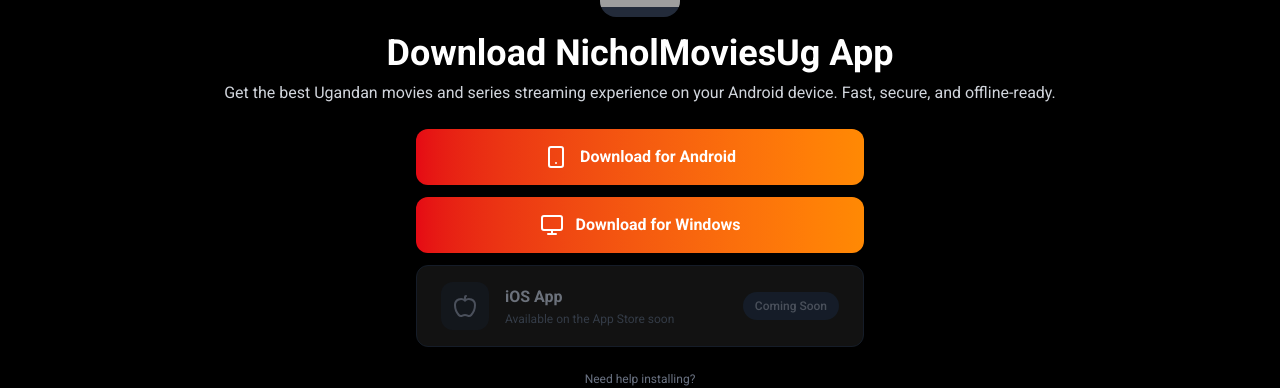
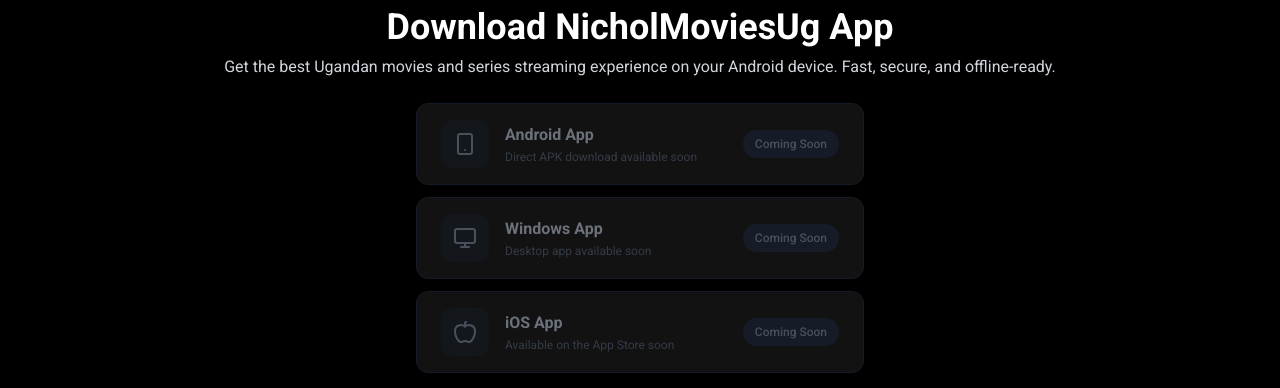
Before and after one commit to Jassim-hub/Nmovies, a Next.js app: page /download in a window 1280 px wide. Shown: the part 287-675 px from the top of the page. Built offline with nearby package versions, Linux system fonts and the light colour scheme; no server answers; the database is empty; grey boxes are pictures that could not be loaded.

Commit message:
remove kilax link

```diff
--- a/app/download/page.tsx
+++ b/app/download/page.tsx
@@ -12,18 +12,27 @@
         Get the best Ugandan movies and series streaming experience on your Android device. Fast, secure, and offline-ready.
       </p>
       <div className="flex flex-col gap-3 w-full max-w-md">
-        <Link
-          href="https://st67097.ispot.cc/Kilax.apk"
-          className="flex items-center justify-center gap-3 bg-gradient-to-r from-[#E50914] to-orange-400 text-white font-semibold px-6 py-4 rounded-xl shadow-lg hover:scale-105 hover:from-orange-600 hover:to-[#E50914] transition-all text-base w-full"
-          download
-        >
-          <Smartphone className="w-6 h-6" />
-          Download for Android
-        </Link>
-        <a href="https://st67097.ispot.cc/Kilax.exe" className="flex items-center justify-center gap-3 bg-gradient-to-r from-[#E50914] to-orange-400 text-white font-semibold px-6 py-4 rounded-xl shadow-lg hover:scale-105 hover:from-orange-600 hover:to-[#E50914] transition-all text-base w-full" download>
-          <Monitor className="w-6 h-6" />
-          Download for Windows
-        </a>
+        <div className="flex items-center gap-4 bg-[#1a1a1a] border border-gray-800 rounded-xl px-6 py-4 opacity-70 w-full">
+          <div className="bg-gray-800/50 p-3 rounded-xl">
+            <Smartphone className="w-6 h-6 text-gray-500" />
+          </div>
+          <div className="flex-1">
+            <span className="text-gray-400 font-semibold text-base">Android App</span>
+            <p className="text-gray-600 text-xs mt-0.5">Direct APK download available soon</p>
+          </div>
+          <span className="text-xs bg-gray-800 text-gray-500 px-3 py-1.5 rounded-full font-medium">Coming Soon</span>
+        </div>
+
+        <div className="flex items-center gap-4 bg-[#1a1a1a] border border-gray-800 rounded-xl px-6 py-4 opacity-70 w-full">
+          <div className="bg-gray-800/50 p-3 rounded-xl">
+            <Monitor className="w-6 h-6 text-gray-500" />
+          </div>
+          <div className="flex-1">
+            <span className="text-gray-400 font-semibold text-base">Windows App</span>
+            <p className="text-gray-600 text-xs mt-0.5">Desktop app available soon</p>
+          </div>
+          <span className="text-xs bg-gray-800 text-gray-500 px-3 py-1.5 rounded-full font-medium">Coming Soon</span>
+        </div>
         <div className="flex items-center gap-4 bg-[#1a1a1a] border border-gray-800 rounded-xl px-6 py-4 opacity-70 w-full">
           <div className="bg-gray-800/50 p-3 rounded-xl">
             <Apple className="w-6 h-6 text-gray-500" />
```
